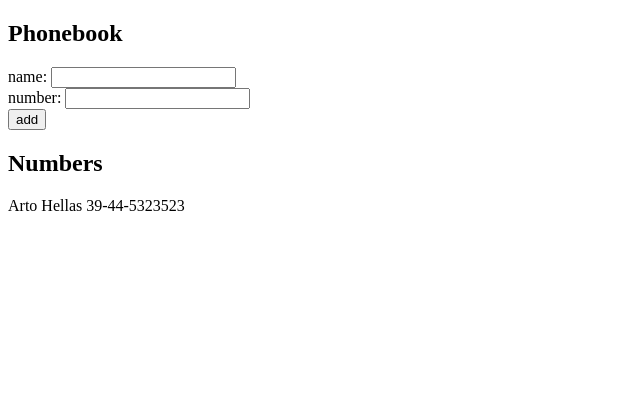
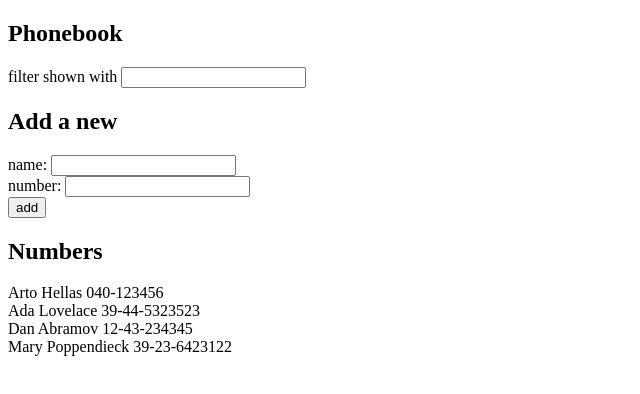
Before and after one commit to asastg/fullstackopen-hy, a React (Vite) app in the folder Exercises/part2/phonebook/: page / in a window 1280 px wide. Shown: the top 394 px of the page, without its empty margins (0-640 px from the left). Built offline with nearby package versions, Linux system fonts and the light colour scheme.

Commit message:
exercise part2.9

```diff
--- a/Exercises/part2/phonebook/src/App.jsx
+++ b/Exercises/part2/phonebook/src/App.jsx
@@ -5,9 +5,23 @@
   </div>
 );
 const App = () => {
-  const [persons, setPersons] = useState([{ name: 'Arto Hellas', number: '39-44-5323523' }]);
+  const [persons, setPersons] = useState([
+    { name: 'Arto Hellas', number: '040-123456', id: 1 },
+    { name: 'Ada Lovelace', number: '39-44-5323523', id: 2 },
+    { name: 'Dan Abramov', number: '12-43-234345', id: 3 },
+    { name: 'Mary Poppendieck', number: '39-23-6423122', id: 4 },
+  ]);
   const [newName, setNewName] = useState('');
   const [number, setNumber] = useState('');
+  const [nameFilter, setNameFilter] = useState('');
+  const [showAll, setShowAll] = useState(true);
+  const handleNameFilter = (event) => {
+    setShowAll(false);
+    setNameFilter(event.target.value);
+    if (event.target.value === '') {
+      setShowAll(true);
+    }
+  };
   const handleNameChange = (event) => {
     setNewName(event.target.value);
   };
@@ -42,9 +56,14 @@
   //   }
   //   setNewName('');
   // };
+
+  const personsToShow = showAll ? persons : persons.filter((person) => person.name === nameFilter);
+
   return (
     <>
       <h2>Phonebook</h2>
+      filter shown with <input onChange={handleNameFilter} />
+      <h2>Add a new</h2>
       <form onSubmit={addPerson}>
         <div>
           name: <input value={newName} onChange={handleNameChange} />
@@ -57,7 +76,7 @@
         </div>
       </form>
       <h2>Numbers</h2>
-      {persons.map((person) => (
+      {personsToShow.map((person) => (
         <Person key={person.name} name={person.name} number={person.number} />
       ))}
     </>
```
